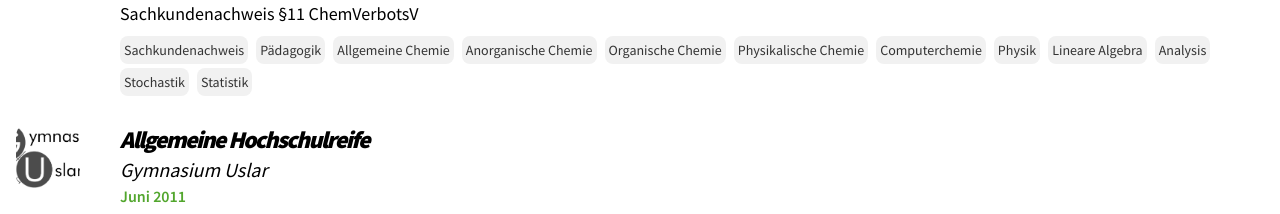
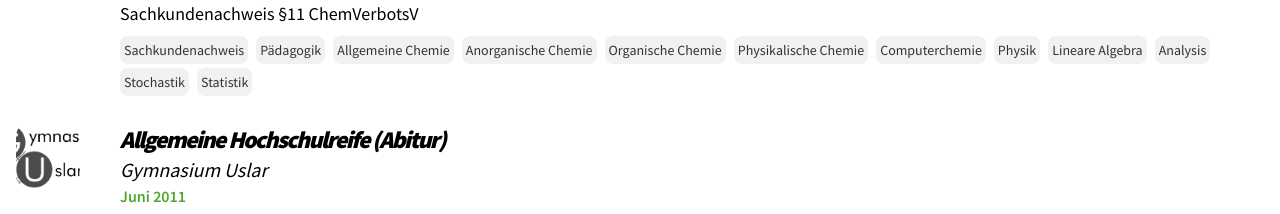
Before and after one commit to JensKrumsieck/jenskrumsieck.de, a SvelteKit app: page /about in a window 1280 px wide. Shown: the part 2040-2254 px from the top of the page. Built offline with nearby package versions, Linux system fonts and the light colour scheme.

Commit message:
Update +page.svelte

```diff
--- a/src/routes/about/+page.svelte
+++ b/src/routes/about/+page.svelte
@@ -163,7 +163,7 @@
       </div>
     </CvItem>
     <CvItem
-      title="Allgemeine Hochschulreife"
+      title="Allgemeine Hochschulreife (Abitur)"
       institution="Gymnasium Uslar"
       times="Juni 2011"
       image="gymUs.png"
```
